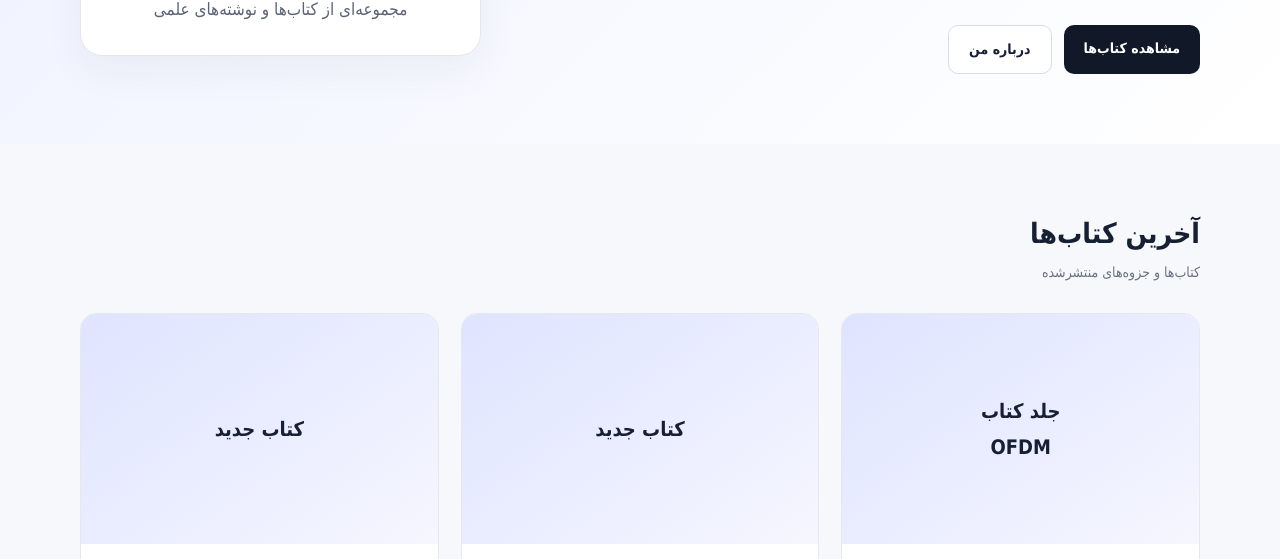
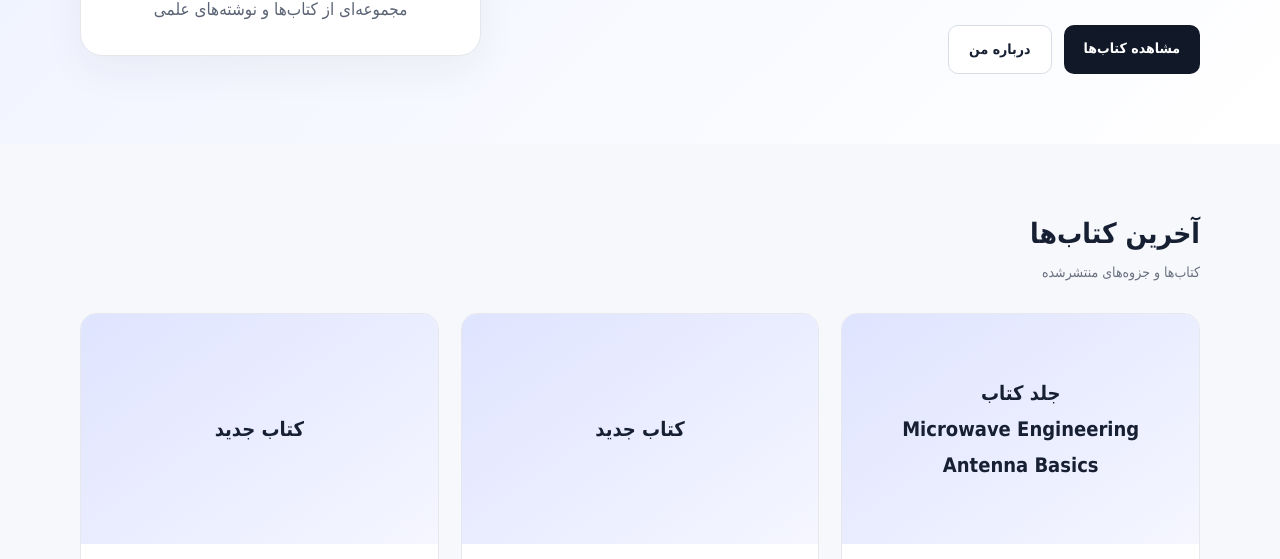
Before and after one commit to walidsamsamazizi344-a11y/walidazizi.github.io, a plain HTML site: page index.html in a window 1280 px wide. Shown: the part 387-946 px from the top of the page. Drawn offline with Linux system fonts and the light colour scheme.

Commit message:
Update index.html

```diff
--- a/index.html
+++ b/index.html
@@ -98,7 +98,7 @@
       <div class="books">
         <!-- برای هر کتاب جدید، یک کارت مانند این اضافه کن -->
         <article class="book">
-          <div class="cover">جلد کتاب<br>OFDM</div>
+          <div class="cover">جلد کتاب<br>Microwave Engineering<br>Antenna Basics</div>
           <div class="book-body">
             <h3>Microwave Engineering Questions and Answers – Antenna Basics </h3>
             <p>This set of Microwave Engineering Multiple Choice Questions & Answers (MCQs) focuses on “Antenna Basics”.</p>
```
